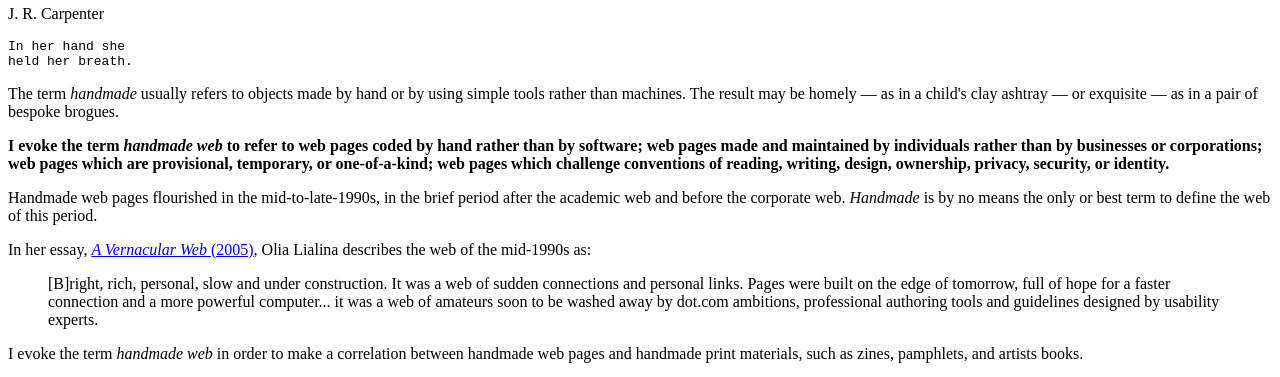
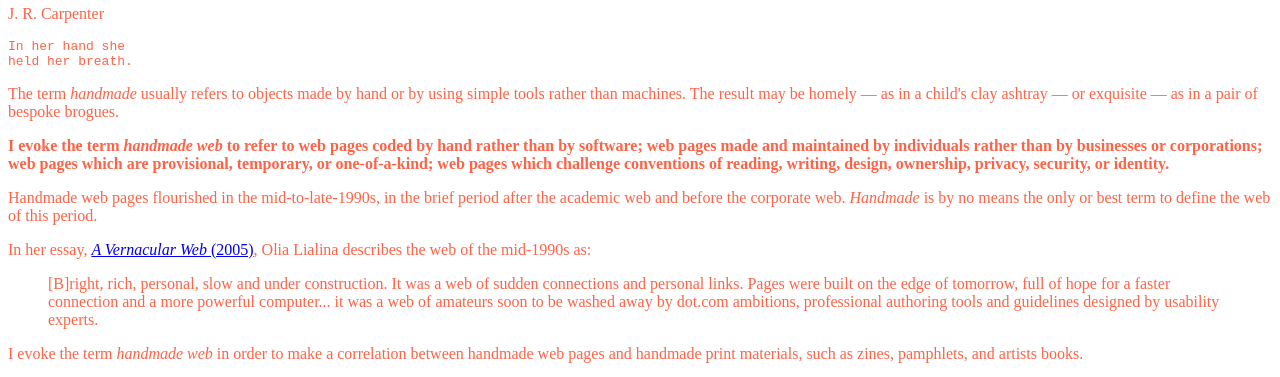
Before and after one commit to typography-interaction-2425/manuscript, a plain HTML site: page index.html in a window 1280 px wide. Shown: the part 212-589 px from the top of the page. Drawn offline with Linux system fonts and the light colour scheme.

Commit message:
Added stylesheet

```diff
--- a/index.html
+++ b/index.html
@@ -2,6 +2,7 @@
 <html>
 	<head>
 		<title>Thoughts on “A Handmade Web”</title>
+		<link href="style.css" rel="stylesheet">
 	</head>
 	<body>
 		<header>
--- /dev/null
+++ b/style.css
@@ -0,0 +1,3 @@
+body {
+	color: tomato;
+}
```
